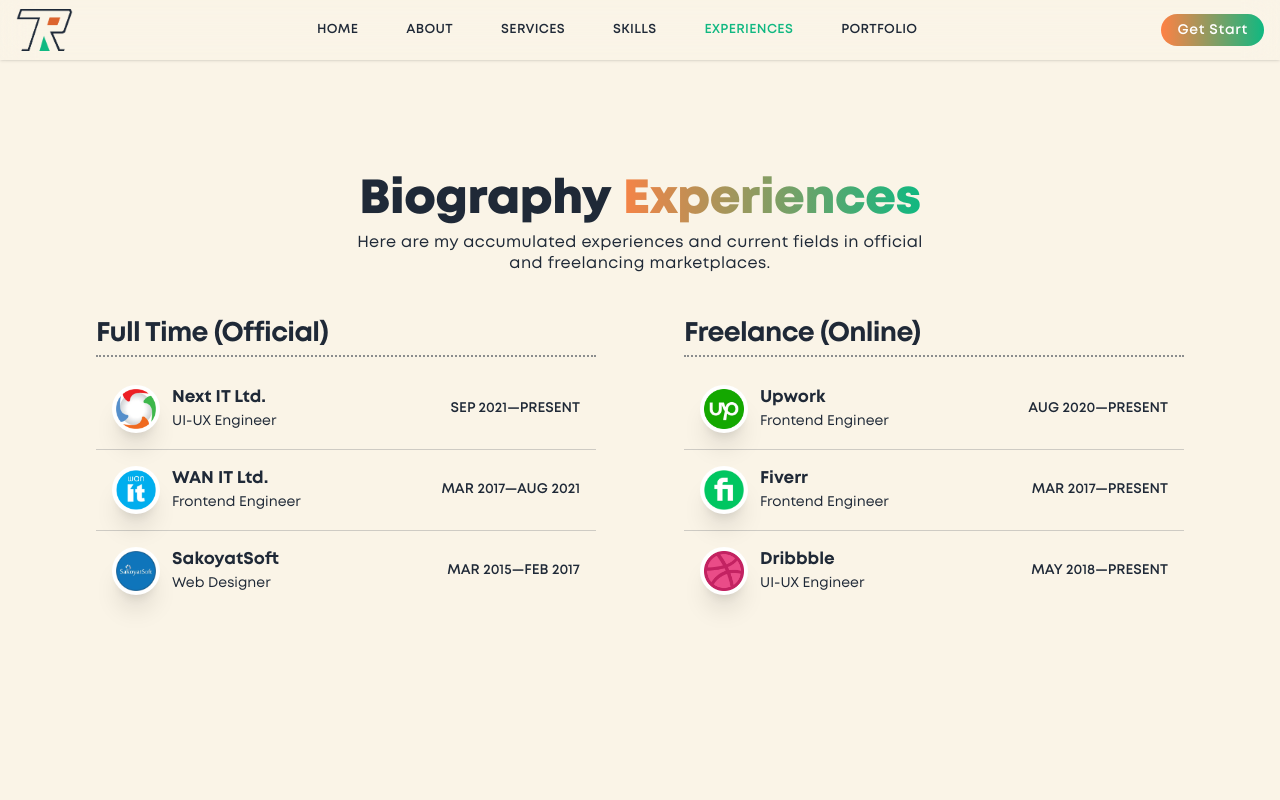
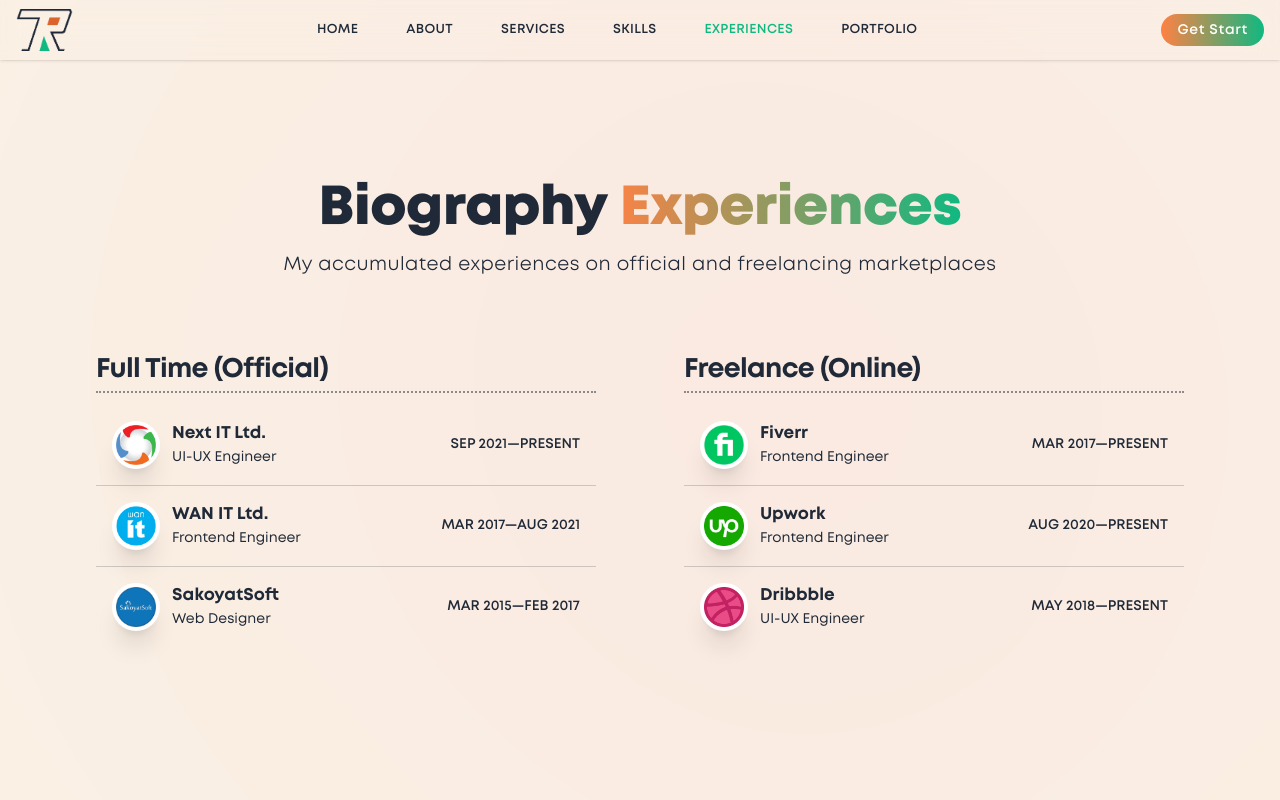
Before and after one commit to ToukirRj/Portfolio, a React (Vite) app: page /Experiences in a window 1280 px wide. Shown: the top 800 px of the page. Built offline with nearby package versions, Linux system fonts and the light colour scheme.

Commit message:
no message

```diff
--- a/src/components/Bio.jsx
+++ b/src/components/Bio.jsx
@@ -9,14 +9,14 @@ const Bio = () => {
             <section className="sm:py-24 py-12 relative z-20">
                 <div className="mx-auto px-4 sm:px-12 xl:max-w-6xl xl:px-0 relative z-10">
                     <div className="relative text-center animatable">
-                        <h2 className="text-[27px] font-bold text-[#1F2937] sm:text-4xl xl:text-5xl">Biography
-                            <span className="bg-gradient-to-r from-[#ff8144] to-[#10b881] inline-block text-transparent bg-clip-text ps-3">Experiences</span>
+                        <h2 className="xl:text-[55px] md:text-4xl sm:text-3xl text-[23px] font-bold text-[#1F2937] text-center">Biography
+                            <span className="bg-gradient-to-r from-[#ff8144] to-[#10b881] inline-block text-transparent bg-clip-text ps-3 leading-[67px]">Experiences</span>
                         </h2>
-                        <p className="mt-2 text-[#1F2937] sm:w-3/6 w-full mx-auto max-w-full sm:text-[16px] text-[14px] font-[400] tracking-wide leading-[21px]">
-                            Here are my accumulated experiences and current fields in official and freelancing marketplaces.
+                        <p className="mx-auto max-w-full mt-2 text-[#1F2937] sm:w-4/6 w-full sm:text-[19px] text-[14px] font-[300] tracking-wide leading-[27px] text-center">
+                            My accumulated experiences on official and freelancing marketplaces
                         </p>
                     </div>
-                    <div className="mt-8">
+                    <div className="sm:mt-16 mt-8 relative z-10">
                         <div className="gap-6 space-y-0 flex sm:flex-row flex-col items-center">
                             <div className="sm:w-1/2 w-full animatable">
                                 <div className="mt-2 px-8">
@@ -26,7 +26,7 @@ const Bio = () => {
                                     <div className="mt-3 tracking-normal divide-y divide-[#1F2937]/[0.2]">
                                         {experienceData1.map(expo => (
                                             <Link to={expo.link} key={expo.id} target="_blank"
-                                            className="flex sm:flex-row flex-col sm:items-center items-start px-4 py-4 hover:bg-[#10B881]/[.25] transition-all duration-500 sm:justify-between justify-start">
+                                            className="flex sm:flex-row flex-col sm:items-center items-start px-4 py-4 hover:bg-[#10B881]/[.1] transition-all duration-500 sm:justify-between justify-start">
                                                 <div className="flex gap-3 items-center">
                                                     <div className="relative flex h-12 w-12 flex-none items-center justify-center rounded-full bg-white shadow-xl">
                                                         <img src={expo.logo} alt="icon" width="40" height="40"/>
@@ -54,7 +54,7 @@ const Bio = () => {
                                     <div className="mt-3 tracking-normal divide-y divide-[#1F2937]/[0.2]">
                                         {experienceData2.map(expo => (
                                             <Link to={expo.link} key={expo.id} target="_blank"
-                                            className="flex sm:flex-row flex-col sm:items-center items-start px-4 py-4 hover:bg-[#10B881]/[.25] transition-all duration-500 sm:justify-between justify-start">
+                                            className="flex sm:flex-row flex-col sm:items-center items-start px-4 py-4 hover:bg-[#10B881]/[.1] transition-all duration-500 sm:justify-between justify-start">
                                                 <div className="flex gap-3 items-center">
                                                     <div className="relative flex h-12 w-12 flex-none items-center justify-center rounded-full bg-white shadow-xl">
                                                         <img src={expo.logo} alt="icon" width="40" height="40"/>
--- a/src/components/Eyes.jsx
+++ b/src/components/Eyes.jsx
@@ -10,7 +10,7 @@ const Eyes = () => {
                         <h2 className="xl:text-[55px] md:text-4xl sm:text-3xl text-[23px] font-bold text-[#1F2937]">My
                         <span className="bg-gradient-to-r from-[#ff8144] to-[#10b881] inline-block text-transparent bg-clip-text ps-3 leading-[67px]">Eyes</span> to Work</h2>
                         <p className="mx-auto max-w-full mt-2 text-[#1F2937] sm:w-4/6 w-full sm:text-[19px] text-[14px] font-[300] tracking-wide leading-[27px]">
-                            The services, I provide are up to customer satisfaction.
+                            The services, I provide are up to customer satisfaction
                         </p>
                     </div>
                     <div className="sm:mt-12 mt-8">
--- a/src/components/Splash.jsx
+++ b/src/components/Splash.jsx
@@ -1,14 +1,12 @@
 import { Link } from 'react-router-dom'
 import Selfsign from '/img/me.webp'
 import socialLinksData from '../datas/socialLinksData';
-import CanvasAnimation from '../props/CanvasAnimation';
 
 // eslint-disable-next-line react/prop-types
 const Splash = () => {
     return (
         <>
             <div className='relative z-20'>
-                <CanvasAnimation/>
                 <section className="sm:pt-48 pb-24 relative z-10">
                     <div className="mx-auto px-4 sm:px-12 xl:max-w-7xl xl:px-0 animatable">
                         <div className="items-center justify-center sm:gap-12 gap-5 flex sm:flex-row flex-col relative z-20">
@@ -44,7 +42,6 @@ const Splash = () => {
                                 </a>
                             </div>
                         </div>
-
                     </div>
                 </section>
             </div>
--- a/src/components/Steps.jsx
+++ b/src/components/Steps.jsx
@@ -8,24 +8,28 @@ const Steps = () => {
             <section className="sm:py-24 py-12 relative z-20">
                 <div className="mx-auto px-4 sm:px-12 xl:max-w-6xl xl:px-0">
                     <div className="relative animatable">
-                        <h2 className="text-3xl font-bold text-[#1F2937] md:text-4xl xl:text-5xl text-center">Steps of
-                            <span className="bg-gradient-to-r from-[#ff8144] to-[#10b881] inline-block text-transparent bg-clip-text ps-3">Project</span>
+                        <h2 className="xl:text-[55px] md:text-4xl sm:text-3xl text-[23px] font-bold text-[#1F2937] text-center">Steps of A
+                            <span className="bg-gradient-to-r from-[#ff8144] to-[#10b881] inline-block text-transparent bg-clip-text ps-3 leading-[67px]">Project</span>
                         </h2>
-                        <p className="mt-2 mb-7 text-[#1F2937] sm:w-3/6 mx-auto w-full sm:text-[16px] text-[13px] font-[400] tracking-wide leading-[21px] text-center">
-                            I combine my thoughts with the demands of your project. And it is done to get you to your destination. That is why we proceed according to these steps.
-                            The steps will be reduced or increased as per your demand according to the project.
+                        <p className="mx-auto max-w-full mt-2 text-[#1F2937] sm:w-4/6 w-full sm:text-[19px] text-[14px] font-[300] tracking-wide leading-[27px] text-center">
+                            I use these steps to reach the destination of your project needs
                         </p>
                     </div>
-                    <div className="mt-5">
+                    <div className="mt-8">
                         <div className="gap-6 space-y-0 flex sm:flex-row flex-col items-center">
+                            <div className="sm:w-4/6 w-full animatable">
+                                <div className="p-0">
+                                    <img src={Step} alt="steps"/>
+                                </div>
+                            </div>
                             <div className="sm:w-2/6 w-full animatable">
                                 <ol role="list" className="overflow-hidden pl-[20px]">
                                     {stepsData.map(step => (
                                         <li className="steplist relative w-full pb-2" key={step.id}>
-                                            <div className="bar bg-[#1F2937] w-0.5 h-full top-4 left-4 absolute" aria-hidden="true"></div>
+                                            <div className="bar bg-[#1F2937] w-0.5 h-full top-4 left-[13px] absolute" aria-hidden="true"></div>
                                             <div className="flex items-center relative">
-                                                <span className="flex items-center h-10">
-                                                    <span className="bgclr w-8 h-8 rounded-full flex justify-center items-center relative z-10">
+                                                <span className="flex items-center h-9">
+                                                    <span className="bgclr w-7 h-7 rounded-full flex justify-center items-center relative z-10">
                                                         <svg xmlns="http://www.w3.org/2000/svg" fill="#fff" className="w-4 h-4" viewBox={`${step.iconNumber}`} dangerouslySetInnerHTML={{ __html: step.iconStyle }}/>
                                                     </span>
                                                 </span>
@@ -37,11 +41,6 @@ const Steps = () => {
                                     ))}
                                 </ol>
                             </div>
-                            <div className="sm:w-4/6 w-full animatable">
-                                <div className="p-5">
-                                    <img src={Step} alt="steps"/>
-                                </div>
-                            </div>
                         </div>
                     </div>
                 </div>
--- a/src/components/Weapons.jsx
+++ b/src/components/Weapons.jsx
@@ -10,7 +10,7 @@ const Weapons = () => {
             My<span className="bg-gradient-to-r from-[#ff8144] to-[#10b881] inline-block text-transparent bg-clip-text ps-3 leading-[67px]">Weapons</span> Power
           </h2>
           <p className="mx-auto max-w-full mt-2 text-[#1F2937] sm:w-4/6 w-full sm:text-[19px] text-[14px] font-[300] tracking-wide leading-[27px] text-center">
-            Percentage of my skills by platform and language.
+            As a professional, the percentage of my skills by platform and language
           </p>
         </div>
 
@@ -31,7 +31,7 @@ const Weapons = () => {
                           </div>
                           <dd className='text-[#1F2937] font-[600] text-[16px] tracking-normal'>{skill.name}</dd>
                         </div>
-                        <div className="px-3 py-[2px] flex items-center justify-center text-[#1F2937] font-medium text-[17px] rounded-full bg-white shadow-xl">{skill.percent}%</div>
+                        <div className="px-3 py-[2px] flex items-center justify-center text-[#1F2937] font-[600] text-[15px] rounded-full bg-white shadow-xl">{skill.percent}%</div>
                       </div>
                     ))}
                   </div>
--- a/src/datas/experienceData.jsx
+++ b/src/datas/experienceData.jsx
@@ -32,21 +32,21 @@ export const experienceData1 = [
 export const experienceData2 = [
     {
         id : '1',
+        link: 'https://www.fiverr.com/toukirjoy',
+        startDate: 'Mar 2017',
+        endDate: 'Present',
+        company: 'Fiverr',
+        position: 'Frontend Engineer',
+        logo: './img/jobs/fiverr.webp',
+    },
+    {
+        id : '2',
         link: 'https://www.upwork.com/freelancers/toukir',
         startDate: 'Aug 2020',
         endDate: 'Present',
         company: 'Upwork',
         position: 'Frontend Engineer',
         logo: './img/jobs/upwork.webp',
-    },
-    {
-        id : '2',
-        link: 'https://www.fiverr.com/toukirjoy',
-        startDate: 'Mar 2017',
-        endDate: 'Present',
-        company: 'Fiverr',
-        position: 'Frontend Engineer',
-        logo: './img/jobs/fiverr.webp',
     },
     {
         id : '3',
--- a/src/layout/MainLayout.jsx
+++ b/src/layout/MainLayout.jsx
@@ -3,12 +3,14 @@ import Header from './Header'
 import Footer from './Footer'
 import Animation from '../props/Animation'
 import SmoothScroll from '../props/SmoothScroll'
+import CanvasAnimation from '../props/CanvasAnimation'
 
 function MainLayout({children}){
     window. scrollTo(0, 0)
   return (
         <>
             <Header/>
+                <CanvasAnimation/>
                 {children}
             <Footer/>
             <Animation/>
--- a/src/props/SmoothScroll.jsx
+++ b/src/props/SmoothScroll.jsx
@@ -25,9 +25,9 @@ const ScrollToTop = () => {
 
   return (
       <div className='fixed right-[20px] bottom-[20px] z-50'>
-          <a onClick={scrollToTop} style={{display: isVisible ? 'flex' : 'none'}} className='relative overflow-hidden w-[46px] h-[46px] rounded-full bg-[#1F2937]/[0.3] items-center justify-center cursor-pointer'>
+          <a onClick={scrollToTop} style={{display: isVisible ? 'flex' : 'none'}} className='relative overflow-hidden w-[46px] h-[46px] rounded-full bg-[#1F2937] items-center justify-center cursor-pointer border-2 border-[#1F2937]'>
               <svg className='relative z-10' xmlns="http://www.w3.org/2000/svg" width="24" height="24" viewBox="0 0 1024 1024"><path fill="#ffffff" d="M572.235 205.282v600.365a30.118 30.118 0 1 1-60.235 0V205.282L292.382 438.633a28.913 28.913 0 0 1-42.646 0a33.43 33.43 0 0 1 0-45.236l271.058-288.045a28.913 28.913 0 0 1 42.647 0L834.5 393.397a33.43 33.43 0 0 1 0 45.176a28.913 28.913 0 0 1-42.647 0l-219.618-233.23z"/></svg>
-              <div className='absolute w-full left-0 bottom-0 bg-[#10B880]' style={{height:`${scrollProgress * 100}%`}}></div>
+              <div className='absolute w-full left-0 bottom-0 bg-[#FB8245]' style={{height:`${scrollProgress * 100}%`}}></div>
           </a>
       </div>
   );
```
Also changed, not shown: public/img/steps.webp.
